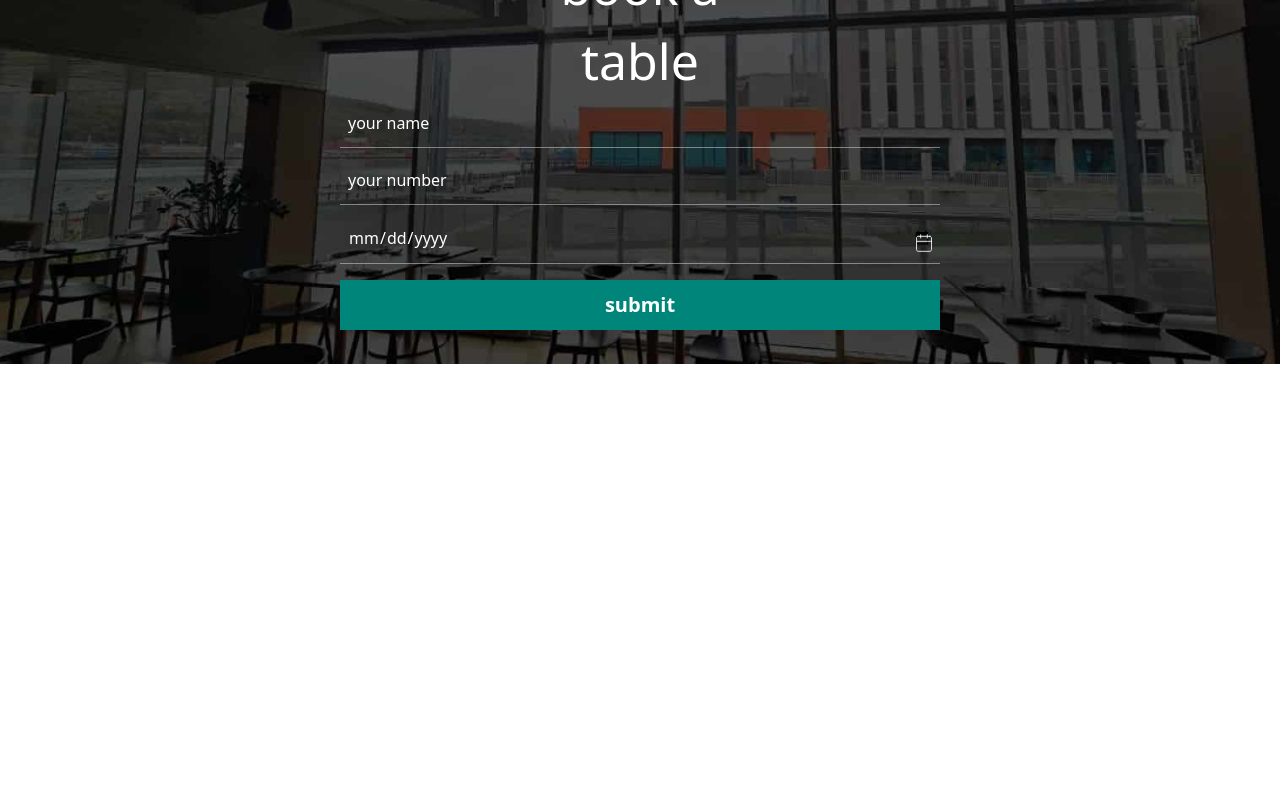
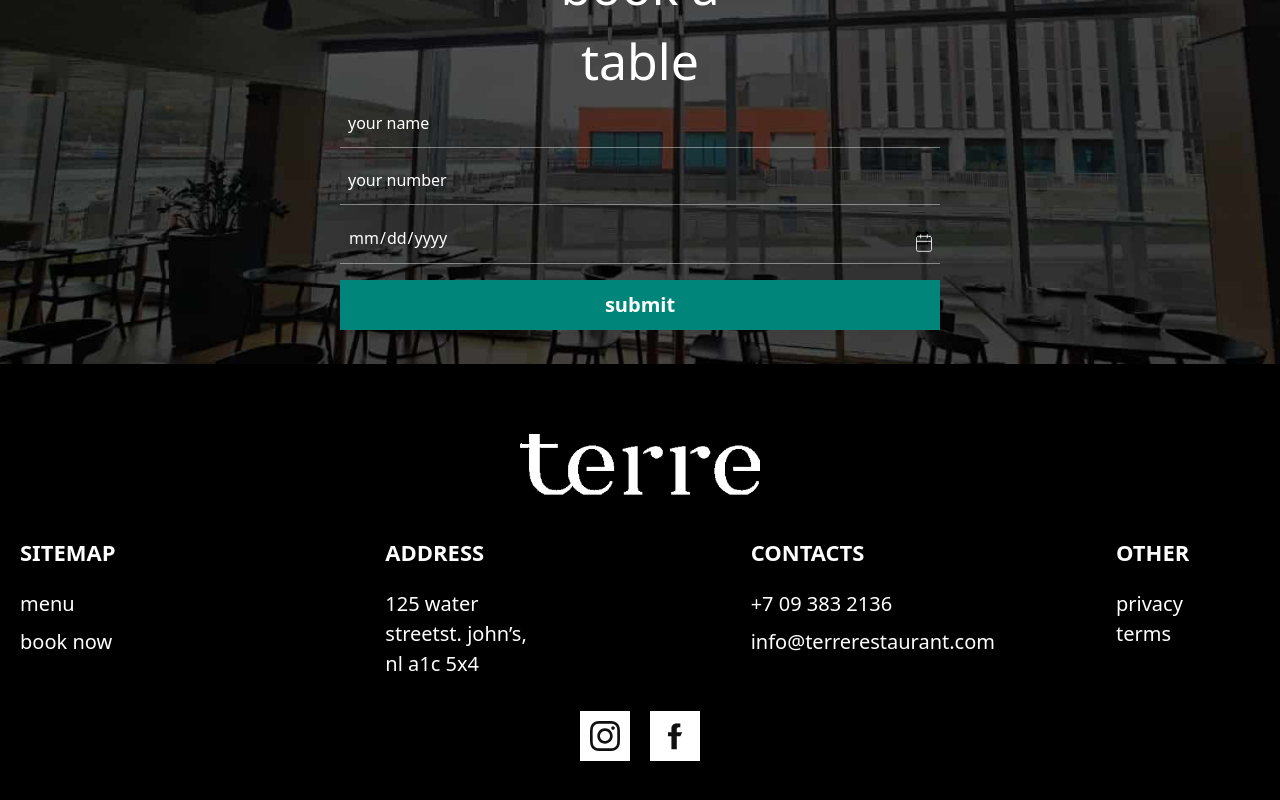
Before and after one commit to AnnMatsarska/terre-test, a Next.js app: page / in a window 1280 px wide. Shown: the part 3642-4442 px from the top of the page. Before the commit the page ends 4006 px from the top, so only its background shows below. Built offline with nearby package versions, Linux system fonts and the light colour scheme.

Commit message:
add footer

```diff
--- a/src/app/globals.css
+++ b/src/app/globals.css
@@ -47,3 +47,24 @@ img {
   color: white;
   opacity: 1;
 }
+
+.hover-rect {
+  transition: fill 0.3s ease;
+  /* Smooth transition for color change */
+}
+
+.hover-path {
+  transition: fill 0.3s ease;
+  /* Smooth transition for color change */
+}
+
+.hover-group:hover .hover-rect {
+  fill: rgb(0, 133, 122);
+  /* Green color for rect on hover */
+}
+
+.hover-group:hover .hover-path {
+  fill: white;
+  stroke: white;
+  /* Green color for path on hover */
+}
--- a/src/app/page.tsx
+++ b/src/app/page.tsx
@@ -2,6 +2,7 @@
 
 import About from '@/components/About';
 import Booking from '@/components/Booking';
+import Footer from '@/components/Footer';
 import Hero from '@/components/Hero';
 import History from '@/components/History';
 import Schedule from '@/components/Schedule';
@@ -14,6 +15,7 @@ export default function Home() {
       <About />
       <Schedule />
       <Booking />
+      <Footer />
     </>
   );
 }
--- a/src/components/Footer.tsx
+++ b/src/components/Footer.tsx
@@ -0,0 +1,92 @@
+import React from 'react';
+import Image from 'next/image';
+
+const Footer = () => {
+  const hoverStyle = {
+    fill: '#FF5733', // Change fill color on hover
+  };
+  return (
+    <section className="bg-black pt-[60px] pt-[54px] md:pt-[70px] 2xl:pt-[80px] w-full mx-auto px-[10px] md:px-[20px] 2xl:px-[120px] pb-[65px]">
+      <div className="2xl:flex gap-[210px]">
+        <Image
+          src="/logo.png"
+          alt="Logo"
+          width={130}
+          height={34}
+          priority={true}
+          className="w-[130px] h-[34px] md:w-[240px] md:h-[62px] block  mx-auto mb-[25px] md:mb-[40px]"
+        />
+        <div className="flex flex-wrap gap-[30px] justify-center md:justify-between ">
+          <div className="w-[144px] 2xl:w-[206px] mb-8">
+            <p className="uppercase font-arsenal font-bold text-[17px] md:text-[22px] text-white mb-[10px] md:mb-[20px]">
+              sitemap
+            </p>
+            <p className="lowercase font-arsenal font-normal text-[14px] md:text-[20px] text-white mb-[8px] hover:cursor-custom hover:underline">
+              Menu
+            </p>
+            <p className="lowercase font-arsenal font-normal text-[14px] md:text-[20px] text-white hover:cursor-custom hover:underline">
+              Book now
+            </p>
+          </div>
+          <div className="w-[144px] 2xl:w-[206px] mb-8">
+            <p className="uppercase font-arsenal font-bold text-[17px] md:text-[22px] text-white mb-[10px] md:mb-[20px]">
+              Address
+            </p>
+            <p className="lowercase font-arsenal font-normal text-[14px] md:text-[20px] text-white ">
+              125 water streetst. john’s, nl a1c 5x4
+            </p>
+          </div>
+          <div className="w-[144px] 2xl:w-[206px] mb-8">
+            <p className="uppercase font-arsenal font-bold text-[17px] md:text-[22px] text-white mb-[10px] md:mb-[20px]">
+              Contacts
+            </p>
+            <a
+              href="tel:+7093832136"
+              className="lowercase font-arsenal font-normal text-[14px] md:text-[20px] text-white block mb-2"
+            >
+              +7 09 383 2136
+            </a>
+            <a
+              href="mailto:info@terrerestaurant.com"
+              className="lowercase font-arsenal font-normal text-[14px] md:text-[20px] text-white "
+            >
+              info@terrerestaurant.com
+            </a>
+          </div>
+          <div className="w-[144px] 2xl:w-[206px] mb-8">
+            <p className="uppercase font-arsenal font-bold text-[17px] md:text-[22px] text-white mb-[10px] md:mb-[20px] hover:cursor-custom hover:underline">
+              Other
+            </p>
+            <p className="lowercase font-arsenal font-normal text-[14px] md:text-[20px] text-white hover:cursor-custom hover:underline">
+              Privacy
+            </p>
+            <p className="lowercase font-arsenal font-normal text-[14px] md:text-[20px] text-white hover:cursor-custom hover:underline">
+              Terms
+            </p>
+          </div>
+        </div>
+      </div>
+
+      <div className="flex gap-[20px] justify-center 2xl:justify-start 2xl:mt-[-60px]">
+        <Image
+          src="/inst.svg"
+          alt="inst"
+          width={40}
+          height={40}
+          priority={true}
+          className="w-[40px] h-[40px] md:w-[50px] md:h-[50px] block "
+        />
+        <Image
+          src="/fb.svg"
+          alt="fb"
+          width={40}
+          height={40}
+          priority={true}
+          className="w-[40px] h-[40px] md:w-[50px] md:h-[50px] block "
+        />
+      </div>
+    </section>
+  );
+};
+
+export default Footer;
```
